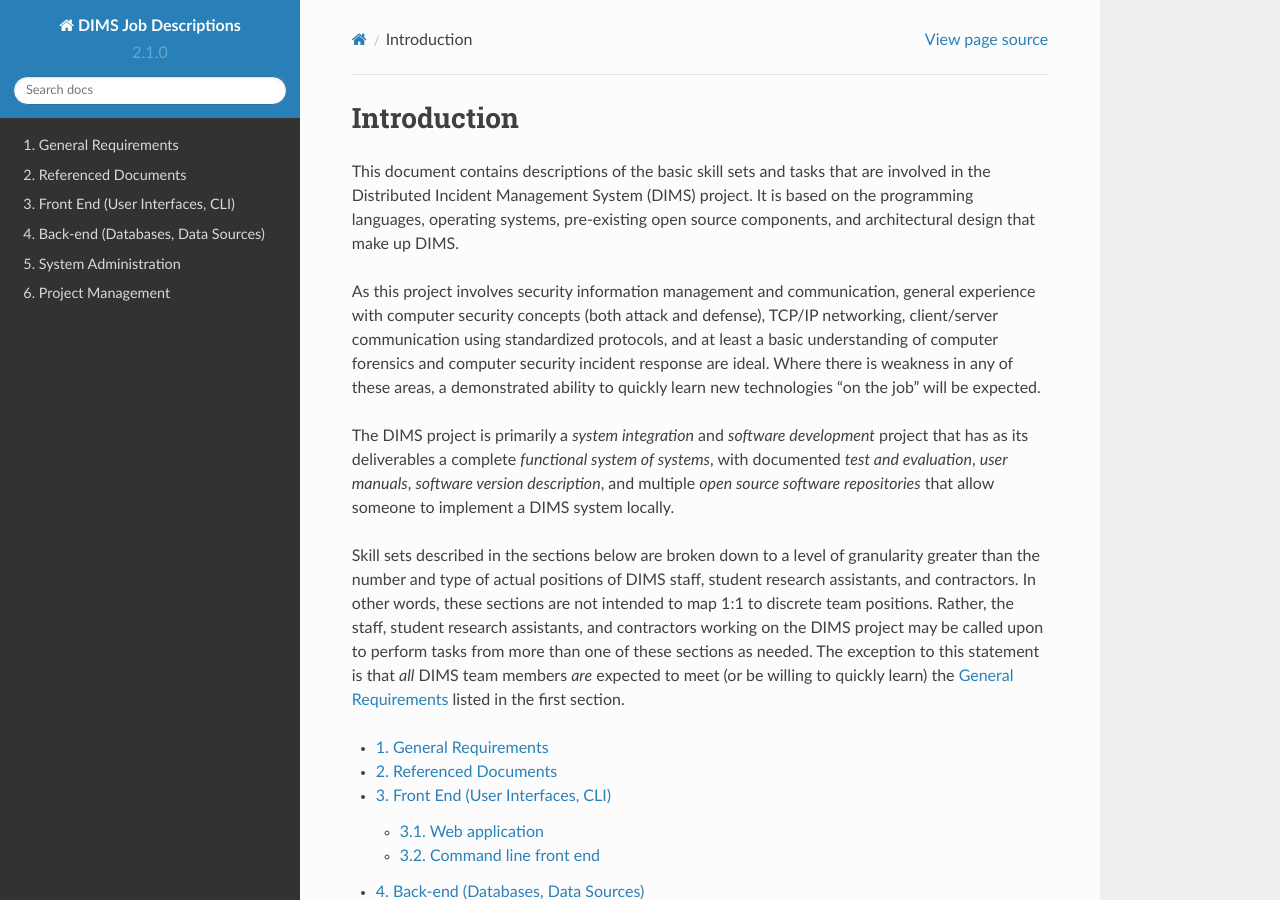
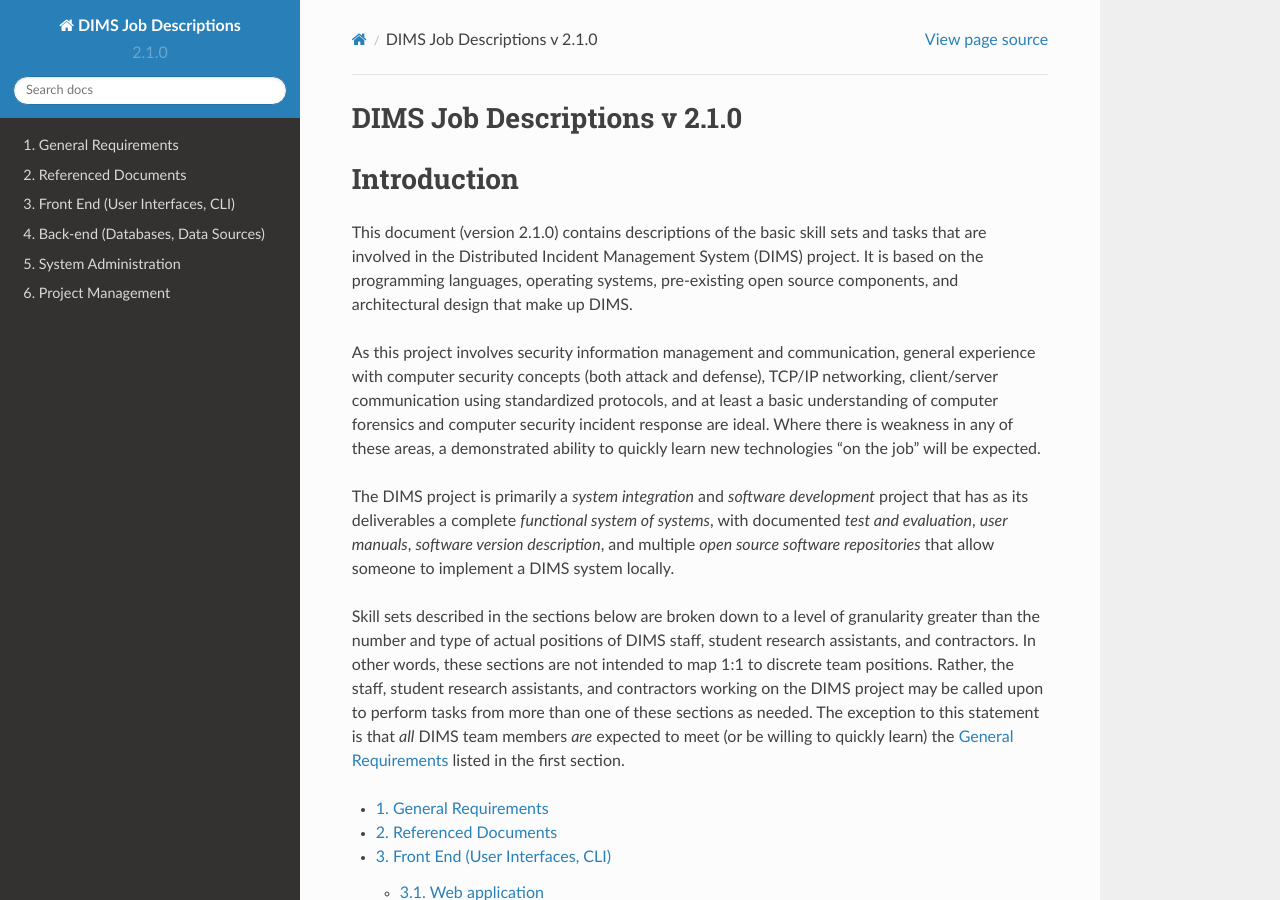
Before and after one commit to uw-dims/dims-jds, a Sphinx documentation site: the page built from docs/source/index.rst, in a window 1280 px wide and 900 px high. Built offline with Sphinx 7.4.7 and the Read the Docs theme 2.0.0, drawn with Linux system fonts in a browser that asks for light colours.

Commit message:
Add release number to title

```diff
--- a/docs/source/index.rst
+++ b/docs/source/index.rst
@@ -1,15 +1,20 @@
 .. DIMS Job Descriptions documentation master file.
 
-============
+.. _dimsjobdescriptions:
+
+DIMS Job Descriptions v |release|
+=================================
+
+.. _introduction:
+
 Introduction
 ============
 
-.. _introduction:
-
-This document contains descriptions of the basic skill sets and tasks that are
-involved in the Distributed Incident Management System (DIMS) project. It is
-based on the programming languages, operating systems, pre-existing open source
-components, and architectural design that make up DIMS.
+This document (version |release|) contains descriptions of the basic skill sets
+and tasks that are involved in the Distributed Incident Management System
+(DIMS) project. It is based on the programming languages, operating systems,
+pre-existing open source components, and architectural design that make up
+DIMS.
 
 As this project involves security information management and communication,
 general experience with computer security concepts (both attack and defense),
```
